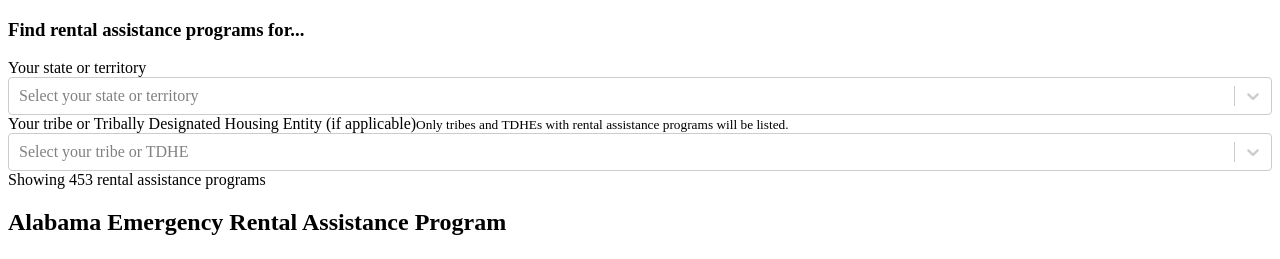
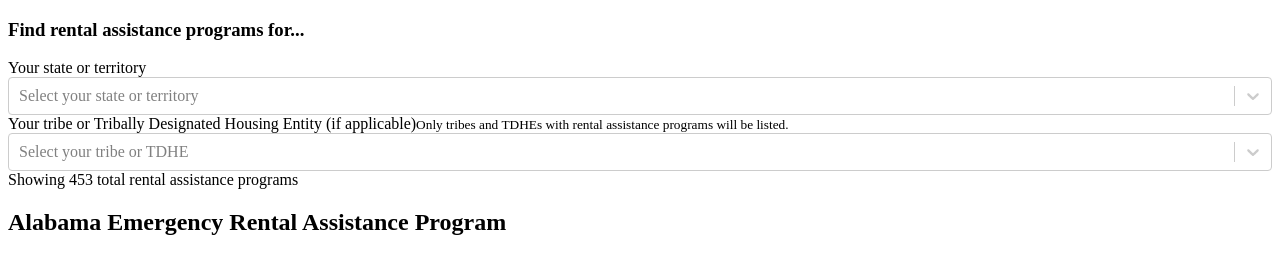
Before and after one commit to cfpb/rental-assistance-finder, a React (Create React App) app: page / in a window 1280 px wide. Shown: the top 259 px of the page. Built offline with nearby package versions, Linux system fonts and the light colour scheme.

Commit message:
Results notification updates. Add explanation and links options to notification component. Add notification content for no results. Change results notification content and class based on filtered state.

```diff
--- a/src/App.js
+++ b/src/App.js
@@ -36,7 +36,8 @@ function App() {
                stateOptions={ stateOptions }
                tribeOptions={ tribeOptions } />
       <Results geographic={ currentGeographicPrograms }
-               tribal={ currentTribalPrograms }/>
+               tribal={ currentTribalPrograms }
+               filtered={ state || tribe }/>
     </div>
   );
 }
--- a/src/Notification.js
+++ b/src/Notification.js
@@ -6,6 +6,21 @@ const Notification = ( props ) => {
       <div className="m-notification_content"
            role={ ['warning', 'error'].includes( props.type ) ?  'alert' : undefined }>
         <div className="h4 m-notification_message">{ props.message }</div>
+        { props.explanation &&
+          <div className="m-notification_explanation">{ props.explanation }</div>
+        }
+        { props.links &&
+          <ul className="m-list m-list__links">
+            { props.links.map( ( item, index ) => (
+              <li className="m-list_item" key={ index }>
+                <a className="m-list_link" href="{ item.url }">
+                  { item.text }
+                </a>
+                { item.helper_text ? item.helper_text : '' }
+              </li>
+            ) ) }
+          </ul>
+        }
       </div>
     </div>
   );
--- a/src/Results.js
+++ b/src/Results.js
@@ -2,26 +2,49 @@ import Notification from "./Notification.js";
 import ResultItem from "./ResultItem.js";
 
 const Results = ( props ) => {
-  const data = [ ...props.geographic, ...props.tribal ];
-  const len = data.length;
-  if ( len > 0 ) {
+  const results = [ ...props.geographic, ...props.tribal ];
+  const resultsCount = results.length;
+  if ( resultsCount > 0 ) {
+    let notification, notificationType;
+    if ( props.filtered ) {
+      notification =`Showing ${ resultsCount } rental assistance
+                     program${ resultsCount > 1 ? 's' : ''}
+                     that match${ resultsCount > 1 ? '' : 'es' } your search`;
+      notificationType = 'success';
+    } else {
+      notification = `Showing ${ resultsCount } total rental assistance
+                      program${ resultsCount > 1 ? 's' : '' }`
+    }
     return (
       <div>
-        <Notification message={`Showing ${ len } rental assistance
-                                program${ len > 1 ? 's' : '' }`}
-                      type='success' />
-        { data.map( ( item, index ) => (
+        <Notification message={ notification }
+                      type={ notificationType } />
+        { results.map( ( item, index ) => (
           <ResultItem item={ item } key={ index }/>
         ) ) }
       </div>
     )
   } else {
+
     return (
-      <Notification message='No results'
-                    type='warning' />
-    );
+      <Notification message={ `Sorry, we did not find a rental assistance
+                               program for your area.` }
+                    explanation={`Housing counselors can help you find resources
+                                  in your area and make a plan.`}
+                    links={ [
+                      {
+                        'text': 'Find a housing counselor',
+                        'url': ''
+                      },
+                      {
+                        'text': 'Get advice about your legal rights.',
+                        'url': '',
+                        'helper_text': 'You may qualify for free legal help.'
+                      }
+                    ] }
+                    type='warning'/>
+    )
   }
-
 };
 
 export default Results;
--- a/src/utils.js
+++ b/src/utils.js
@@ -43,3 +43,22 @@ export const filterTribalPrograms = ( programs, state, tribe ) => {
     return programs;
   }
 }
+
+export const generateResultsNotification = ( resultsCount, filtersApplied ) => {
+  let notification = '';
+  let notificationType = '';
+  if ( resultsCount > 0 ) {
+    notification = `Showing ${ resultsCount } total rental assistance
+                    program${ resultsCount > 1 ? 's' : '' }`
+    if ( filtersApplied ) {
+      notification =`Showing ${ resultsCount } rental assistance
+                     program${ resultsCount > 1 ? 's' : ''}
+                     that match${ resultsCount > 1 ? '' : 'es' } your search`;
+      notificationType = 'success';
+    }
+  } else {
+    notification = 'No results';
+    notificationType = 'warning';
+  }
+  return [ notification, notificationType ];
+}
```
